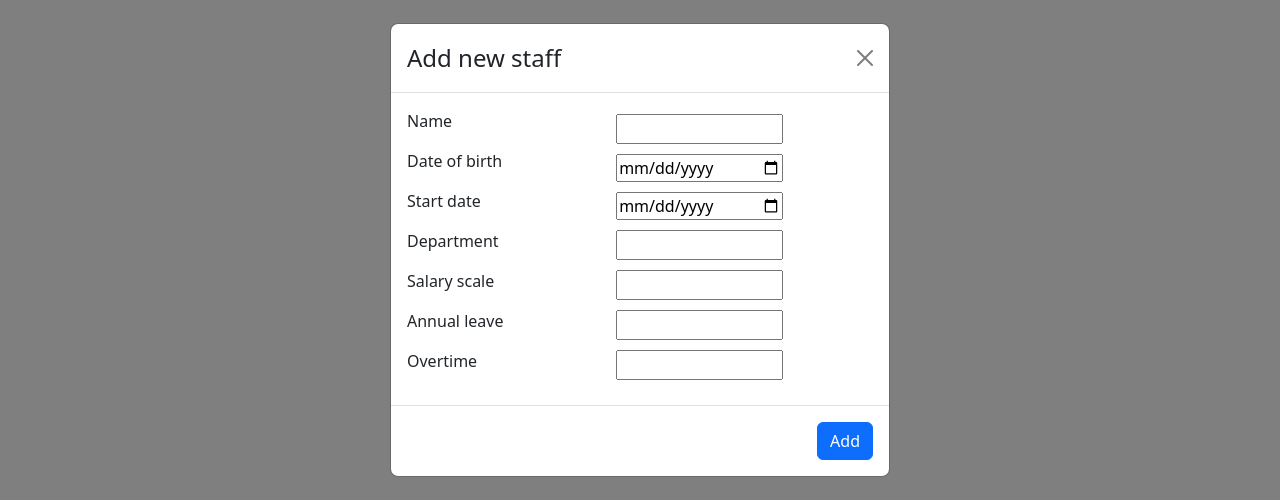
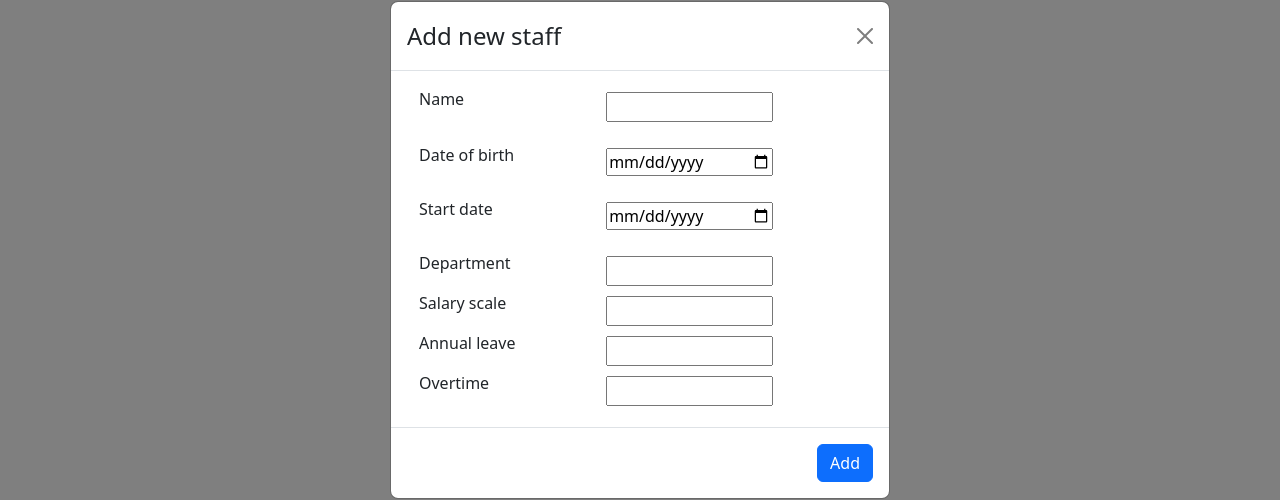
Before and after one commit to hoanghung256/reactjs-assignment, a React (Create React App) app: page / in a window 1280 px wide. Both pictures are taken after typing "Sample" into the empty fields and a click on the button "Add new staff". Shown: the part 150-650 px from the top of the page. Built offline with nearby package versions, Linux system fonts and the light colour scheme; no server answers.

Commit message:
Update validation for add new staff form

```diff
--- a/src/component/AddStaff.jsx
+++ b/src/component/AddStaff.jsx
@@ -1,11 +1,69 @@
 import axios from "axios";
-import { useState } from "react";
+import { useEffect, useState } from "react";
 import { Modal, Button } from "react-bootstrap";
 
 function AddStaff({ setStaffList }) {
   const [show, setShow] = useState(false);
+  const [formData, setFormData] = useState({
+    name: "",
+    dob: "",
+    startDate: "",
+  });
+  const [errorMessage, setErrorMessage] = useState({
+    forName: "",
+    forDob: "",
+    forStartDate: "",
+  });
 
-  function addNew() {
+  function validateInputLength(str) {
+    console.log(str);
+    if (str.length === 0) {
+      return "Please enter value";
+    } else if (str.length > 0 && str.length <= 2) {
+      return "Please enter more than 2 characters";
+    } else if (str.length > 30) {
+      return "Please enter less than 30 characters";
+    }
+  }
+
+  function handleInputChange(e, dataField, errorField) {
+    setFormData({ ...formData, [dataField]: e.target.value });
+    setErrorMessage({
+      ...errorMessage,
+      [errorField]: validateInputLength(e.target.value),
+    });
+  }
+
+  function validateFormData() {
+    let message = {};
+    Object.entries(formData).map(([key, value]) => {
+      message = {
+        ...error,
+        ["for" + key.charAt(0).toUpperCase() + key.slice(1)]:
+          validateInputLength(value),
+      };
+    });
+
+    // Set error message if at least 1 field in error have value
+    if (
+      Object.values(message).some(
+        (value) => value !== undefined && value !== null
+      )
+    ) {
+      setErrorMessage(message);
+      return false;
+    }
+
+    console.log("return true from validateFormData");
+    return true;
+  }
+
+  function handleAddNewStaff() {
+    if (validateFormData() === false) {
+      console.log("false from handleAddNewStaff");
+      return;
+    }
+
     let staff = {
       name: document.getElementById("name").value,
       doB: document.getElementById("dob").value,
@@ -13,13 +71,13 @@ function AddStaff({ setStaffList }) {
       salaryScale: document.getElementById("salary-scale").value,
       departmentId: document.getElementById("department").value,
       annualLeave: document.getElementById("leave").value,
-      overTime: document.getElementById("overTime").value,
+      overTime: document.getElementById("overtime").value,
       image:
         "https://cdn.pixabay.com/photo/2016/11/14/17/39/person-1824147_640.png",
     };
 
     axios
-      .post('http://localhost:8080/staffs', staff)
+      .post("http://localhost:8080/staffs", staff)
       .then((res) => {
         console.log(res);
       })
@@ -29,7 +87,22 @@ function AddStaff({ setStaffList }) {
 
     // Update staffList after post to back-end
     setStaffList((prev) => [...prev, staff]);
+    setShow(false);
   }
+
+  // Only reset 2 state below when popup is closed
+  useEffect(() => {
+    setFormData({
+      name: "",
+      dob: "",
+      startDate: "",
+    });
+    setErrorMessage({
+      forName: "",
+      forDob: "",
+      forStartDate: "",
+    });
+  }, [show]);
 
   return (
     <>
@@ -47,41 +120,106 @@ function AddStaff({ setStaffList }) {
           <Modal.Title>Add new staff</Modal.Title>
         </Modal.Header>
         <Modal.Body>
-          <div className="row">
-            <div className="col-5">
-              <p>Name </p>
-              <p>Date of birth </p>
-              <p>Start date </p>
-              <p>Department </p>
-              <p>Salary scale </p>
-              <p>Annual leave </p>
-              <p>Overtime </p>
+          <div className="container-fluid">
+            <div className="row">
+              <div className="col-5">
+                <p>Name </p>
+              </div>
+              <div
+                className="col-7"
+                style={{ padding: "5px", marginTop: "0px" }}
+              >
+                <input
+                  id="name"
+                  type="text"
+                  style={{ width: "13vw" }}
+                  onChange={(e) => handleInputChange(e, "name", "forName")}
+                />
+                <p className="text-danger">{errorMessage.forName}</p>
+              </div>
             </div>
-            <div className="col-7">
-              <div style={{ padding: "5px", marginTop: "0px" }}>
-                <input id="name" type="text" style={{ width: "13vw" }} />
+            <div className="row">
+              <div className="col-5">
+                <p>Date of birth </p>
               </div>
-              <div style={{ padding: "5px", marginTop: "0px" }}>
-                <input id="dob" type="date" style={{ width: "13vw" }} />
+              <div
+                className="col-7"
+                style={{ padding: "5px", marginTop: "0px" }}
+              >
+                <input
+                  id="dob"
+                  type="date"
+                  style={{ width: "13vw" }}
+                  onChange={(e) => handleInputChange(e, "dob", "forDob")}
+                />
+                <p className="text-danger">{errorMessage.forDob}</p>
               </div>
-              <div style={{ padding: "5px", marginTop: "0px" }}>
-                <input id="start-date" type="date" style={{ width: "13vw" }} />
+            </div>
+            <div className="row">
+              <div className="col-5">
+                <p>Start date </p>
               </div>
-              <div style={{ padding: "5px", marginTop: "0px" }}>
+              <div
+                className="col-7"
+                style={{ padding: "5px", marginTop: "0px" }}
+              >
+                <input
+                  id="start-date"
+                  type="date"
+                  style={{ width: "13vw" }}
+                  onChange={(e) =>
+                    handleInputChange(e, "startDate", "forStartDate")
+                  }
+                />
+                <p className="text-danger">{errorMessage.forStartDate}</p>
+              </div>
+            </div>
+            <div className="row">
+              <div className="col-5">
+                <p>Department </p>
+              </div>
+              <div
+                className="col-7"
+                style={{ padding: "5px", marginTop: "0px" }}
+              >
                 <input id="department" type="text" style={{ width: "13vw" }} />
               </div>
-              <div style={{ padding: "5px", marginTop: "0px" }}>
+            </div>
+            <div className="row">
+              <div className="col-5">
+                <p>Salary scale </p>
+              </div>
+              <div
+                className="col-7"
+                style={{ padding: "5px", marginTop: "0px" }}
+              >
                 <input
                   id="salary-scale"
                   type="text"
                   style={{ width: "13vw" }}
                 />
               </div>
-              <div style={{ padding: "5px", marginTop: "0px" }}>
+            </div>
+            <div className="row">
+              <div className="col-5">
+                <p>Annual leave </p>
+              </div>
+              <div
+                className="col-7"
+                style={{ padding: "5px", marginTop: "0px" }}
+              >
                 <input id="leave" type="text" style={{ width: "13vw" }} />
               </div>
-              <div style={{ padding: "5px", marginTop: "0px" }}>
-                <input id="overTime" type="text" style={{ width: "13vw" }} />
+            </div>
+            <div className="row">
+              <div className="col-5">
+                <p>Overtime </p>
+              </div>
+              <div
+                className="col-7"
+                style={{ padding: "5px", marginTop: "0px" }}
+              >
+                <input id="overtime" type="text" style={{ width: "13vw" }} />
               </div>
             </div>
           </div>
@@ -90,8 +228,7 @@ function AddStaff({ setStaffList }) {
           <Button
             variant="primary"
             onClick={() => {
-              addNew();
-              setShow(false);
+              handleAddNewStaff();
             }}
           >
             Add
```
